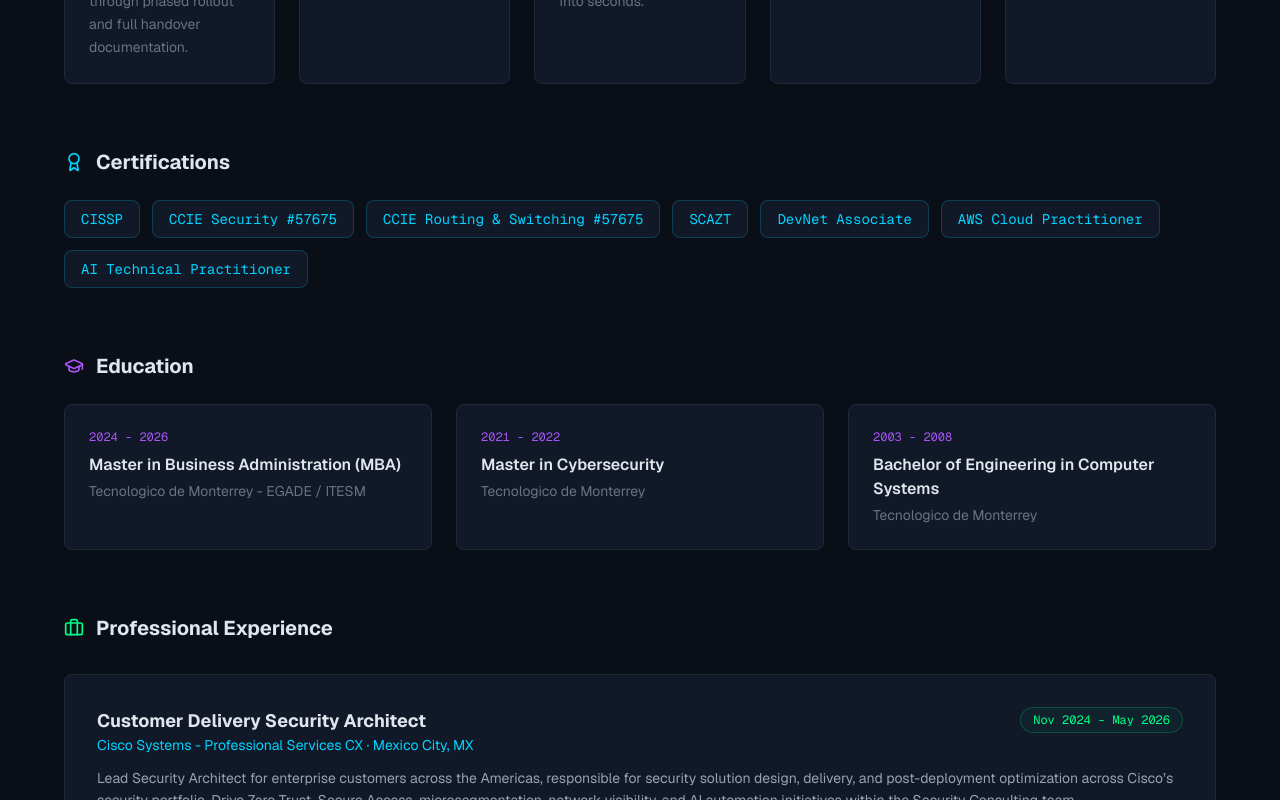
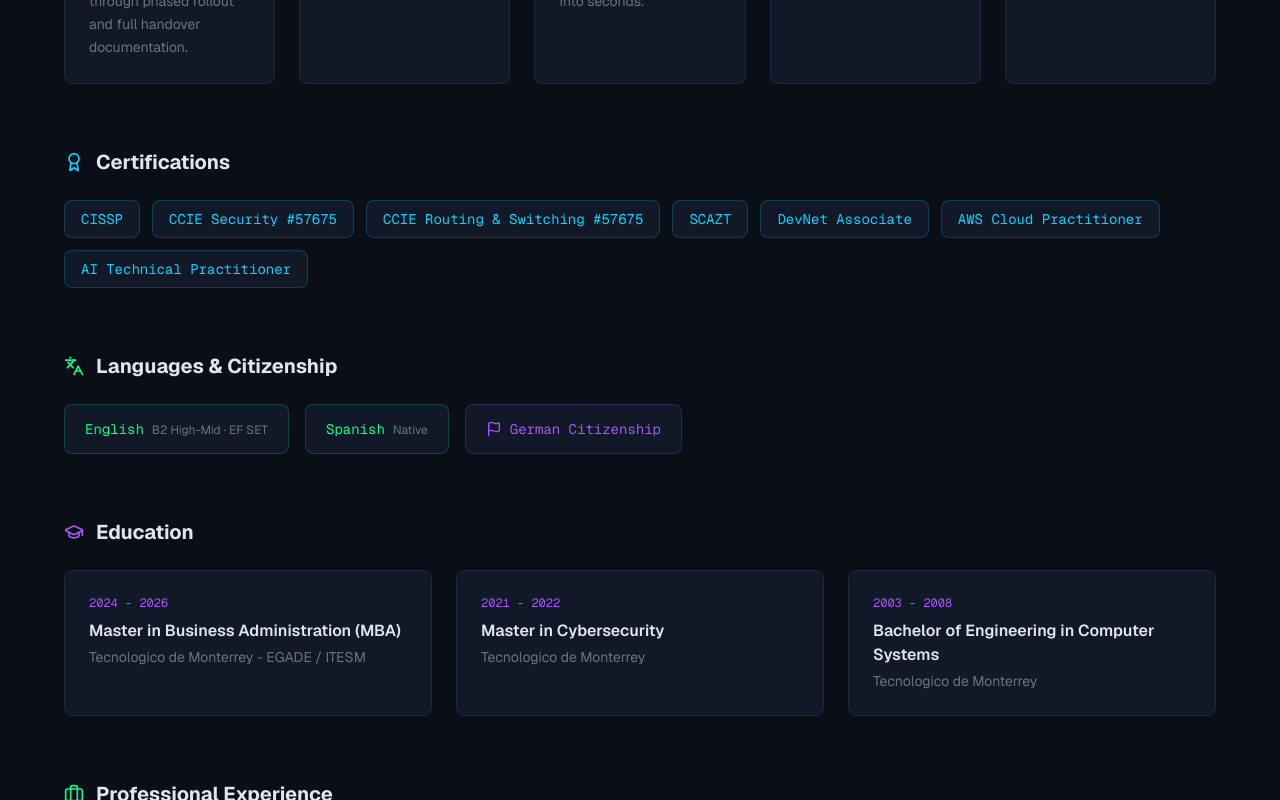
Before and after one commit to fehach/portfolio, a Next.js app: page / in a window 1280 px wide. Shown: the part 2000-2800 px from the top of the page. Built offline with nearby package versions, Linux system fonts and the light colour scheme.

Commit message:
feat: add Languages & Citizenship section (English B2 EF SET, Spanish Native, German Citizenship)

```diff
--- a/src/components/About.tsx
+++ b/src/components/About.tsx
@@ -10,6 +10,8 @@ import {
   ChevronRight,
   Landmark,
   Quote,
+  Languages,
+  Flag,
 } from "lucide-react";
 import FadeIn from "./FadeIn";
 
@@ -238,6 +240,30 @@ export default function About() {
         </div>
         </FadeIn>
 
+        {/* Languages */}
+        <FadeIn delay={0.1}>
+        <div className="mt-16">
+          <div className="flex items-center gap-3 mb-6">
+            <Languages className="w-5 h-5 text-neon-green" />
+            <h3 className="text-xl font-bold text-foreground">Languages & Citizenship</h3>
+          </div>
+          <div className="flex flex-wrap gap-4">
+            <div className="px-5 py-3 rounded-lg bg-card-bg border border-neon-green/20 hover:border-neon-green/50 hover:shadow-[0_0_12px_rgba(0,255,136,0.15)] transition-all duration-300">
+              <span className="text-sm font-mono text-neon-green">English</span>
+              <span className="text-xs text-gray-500 ml-2">B2 High-Mid &middot; EF SET</span>
+            </div>
+            <div className="px-5 py-3 rounded-lg bg-card-bg border border-neon-green/20 hover:border-neon-green/50 hover:shadow-[0_0_12px_rgba(0,255,136,0.15)] transition-all duration-300">
+              <span className="text-sm font-mono text-neon-green">Spanish</span>
+              <span className="text-xs text-gray-500 ml-2">Native</span>
+            </div>
+            <div className="px-5 py-3 rounded-lg bg-card-bg border border-neon-purple/20 hover:border-neon-purple/50 hover:shadow-[0_0_12px_rgba(168,85,247,0.15)] transition-all duration-300 flex items-center gap-2">
+              <Flag className="w-4 h-4 text-neon-purple" />
+              <span className="text-sm font-mono text-neon-purple">German Citizenship</span>
+            </div>
+          </div>
+        </div>
+        </FadeIn>
+
         {/* Education */}
         <FadeIn delay={0.1}>
         <div className="mt-16">
```
